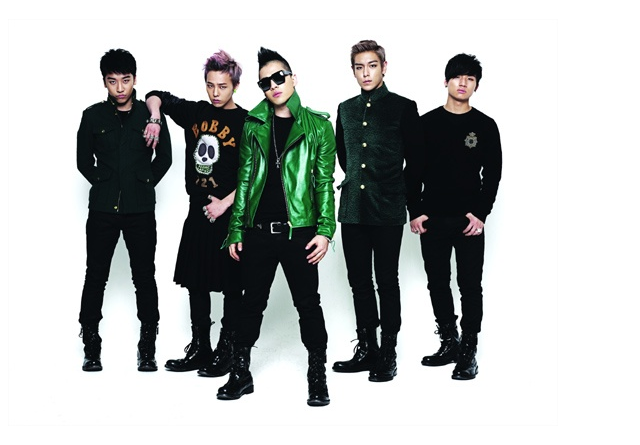
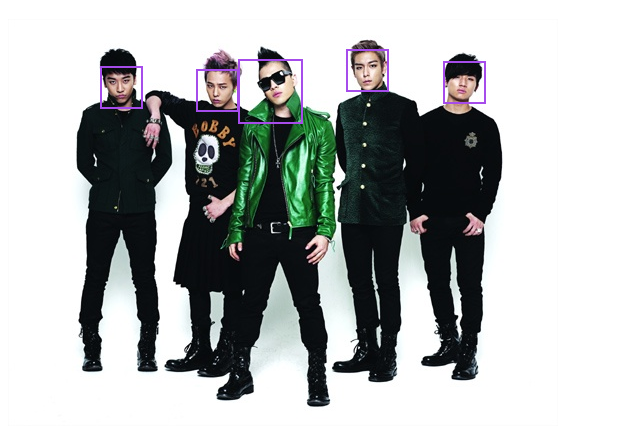
Before and after one commit to sogalutira/tracker-demo, a plain HTML site: page index.html in a window 1280 px wide. Shown: the part 61-506 px from the top of the page, without its empty margins (0-640 px from the left). Drawn offline with Linux system fonts and the light colour scheme.

Commit message:
tracks some faces

```diff
--- a/app.js
+++ b/app.js
@@ -1,17 +1,24 @@
 var myTracker = new tracking.Tracker('target');
-var objects = new tracking.ObjectTracker(['face', 'eye', 'mouth']);
 
-objects.on('track', function(event) {
-  if (event.data.length === 0) {
-    // No objects were detected in this frame.
-  } else {
-    event.data.forEach(function(rect) {
-      // rect.x, rect.y, rect.height, rect.width
-    });
-  }
+var img = document.getElementById('test-image');
+
+var tracker = new tracking.ObjectTracker(['face', 'eye', 'mouth']);
+tracker.setStepSize(1.7);
+
+tracking.track('#test-image', tracker);
+
+tracker.on('track', function(event) {
+  event.data.forEach(function(rect) {
+    window.plot(rect.x, rect.y, rect.width, rect.height);
+  });
 });
 
-
-
-console.log('tracker', myTracker);
-console.log('objects', objects);
+window.plot = function(x, y, w, h) {
+  var rect = document.createElement('div');
+  document.querySelector('.container').appendChild(rect);
+  rect.classList.add('rect');
+  rect.style.width = w + 'px';
+  rect.style.height = h + 'px';
+  rect.style.left = (img.offsetLeft + x) + 'px';
+  rect.style.top = (img.offsetTop + y) + 'px';
+};
--- a/index.html
+++ b/index.html
@@ -11,8 +11,10 @@
 </head>
 <body>
 	<div id="tracking">
-		<h1>Track the Face</h1>
-		<img id="test-image" src="bigbangfaces.jpg">
+		<div class="container">
+			<h1>Track the Face</h1>
+			<img id="test-image" src="bigbangfaces.jpg">
+		</div>
 	</div>
 	<script src="app.js"></script>
 </body>
--- a/styles.css
+++ b/styles.css
@@ -1,3 +1,10 @@
 #tracking {
 	color: red;
 }
+
+.rect {
+  border: 2px solid #a64ceb;
+  left: -1000px;
+  position: absolute;
+  top: -1000px;
+}
```
